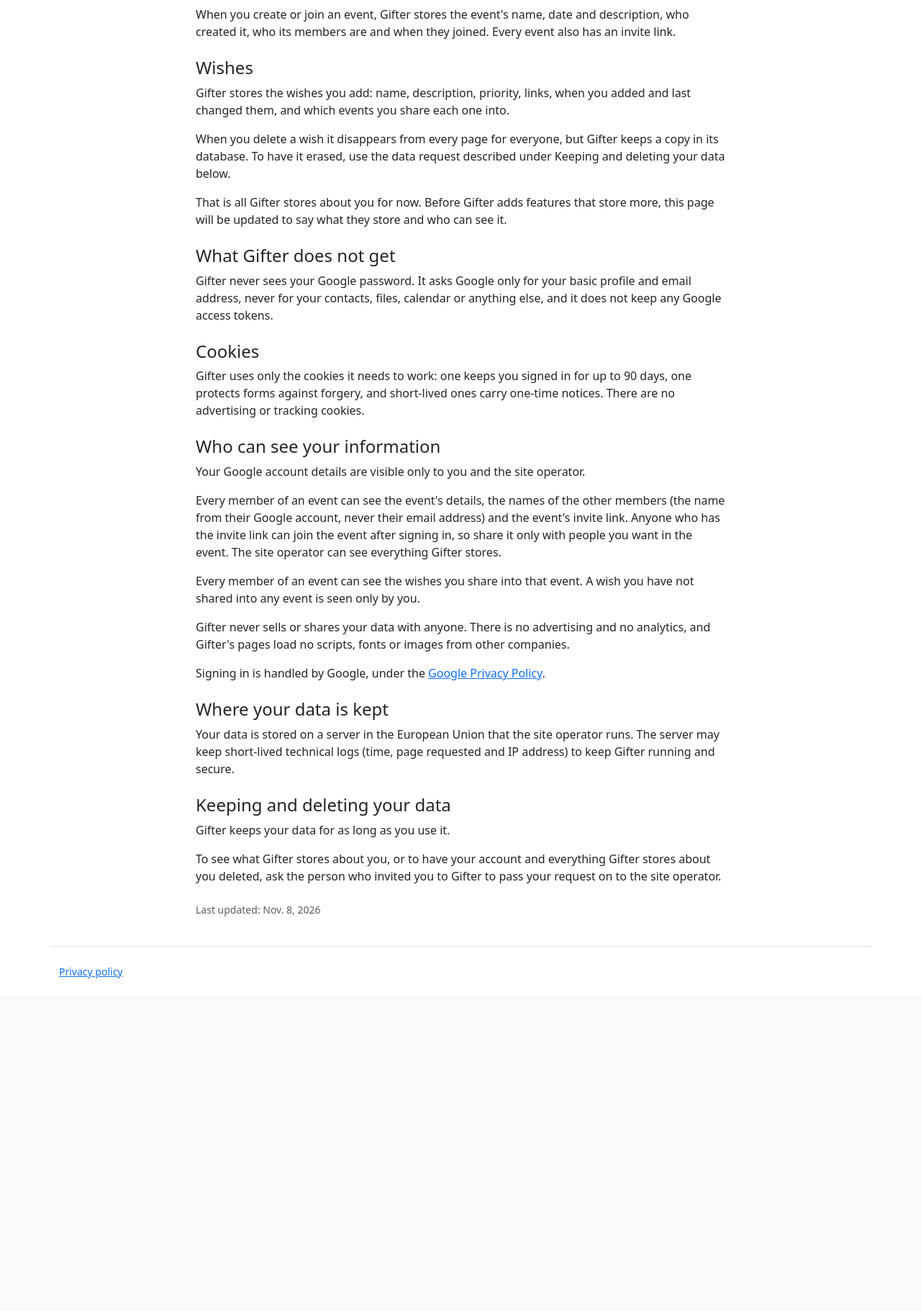
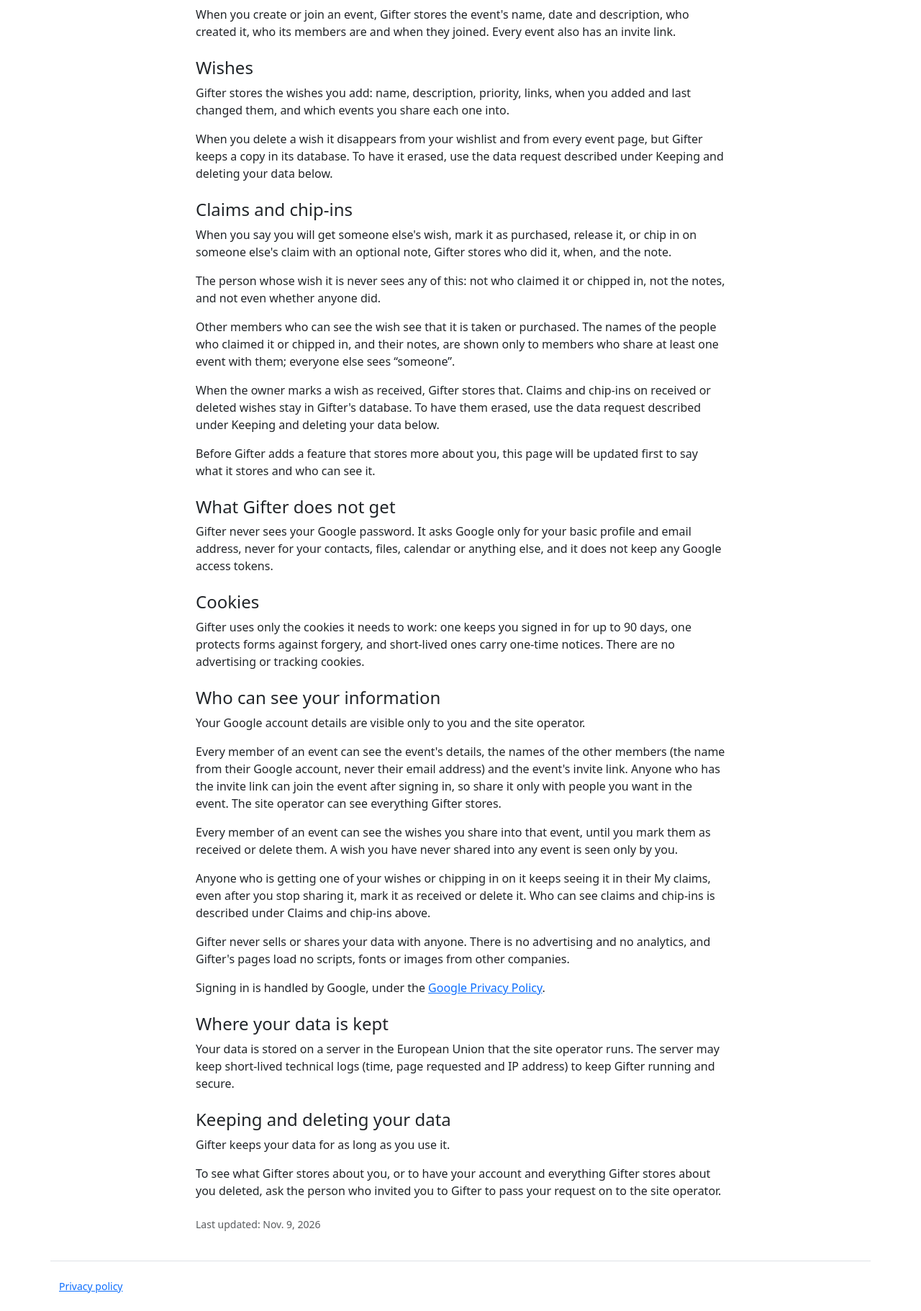
Before and after one commit to ciakval/gifter, a Django app: page /privacy/ in a window 1280 px wide. Shown: the part 456-2277 px from the top of the page at 72% size. Before the commit the page ends 1815 px from the top, so only its background shows below. Run offline with Django 5.2, Linux system fonts and the light colour scheme; some libraries are stand-ins or nearby versions.

Commit message:
feat(03-02): privacy policy covers claims and chip-ins, smoke check for /claims/
- new Claims and chip-ins section; completeness and deleted-for-everyone sentences retired
- who-can-see names claimers and contributors as the exception
- PRIVACY_POLICY_UPDATED bumped with the policy change
- smoke check (n), DEPLOYMENT.md privacy rule and secrecy-gate line

Co-Authored-By: Claude Sonnet 5.5 <noreply@anthropic.com>

```diff
--- a/gifter/templates/gifter/privacy.html
+++ b/gifter/templates/gifter/privacy.html
@@ -14,8 +14,14 @@
       <p>{% translate "When you create or join an event, Gifter stores the event's name, date and description, who created it, who its members are and when they joined. Every event also has an invite link." %}</p>
       <h2 class="h4 mt-4">{% translate "Wishes" %}</h2>
       <p>{% translate "Gifter stores the wishes you add: name, description, priority, links, when you added and last changed them, and which events you share each one into." %}</p>
-      <p>{% translate "When you delete a wish it disappears from every page for everyone, but Gifter keeps a copy in its database. To have it erased, use the data request described under Keeping and deleting your data below." %}</p>
-      <p>{% translate "That is all Gifter stores about you for now. Before Gifter adds features that store more, this page will be updated to say what they store and who can see it." %}</p>
+      <p>{% translate "When you delete a wish it disappears from your wishlist and from every event page, but Gifter keeps a copy in its database. To have it erased, use the data request described under Keeping and deleting your data below." %}</p>
+
+      <h2 class="h4 mt-4">{% translate "Claims and chip-ins" %}</h2>
+      <p>{% translate "When you say you will get someone else's wish, mark it as purchased, release it, or chip in on someone else's claim with an optional note, Gifter stores who did it, when, and the note." %}</p>
+      <p>{% translate "The person whose wish it is never sees any of this: not who claimed it or chipped in, not the notes, and not even whether anyone did." %}</p>
+      <p>{% translate "Other members who can see the wish see that it is taken or purchased. The names of the people who claimed it or chipped in, and their notes, are shown only to members who share at least one event with them; everyone else sees “someone”." %}</p>
+      <p>{% translate "When the owner marks a wish as received, Gifter stores that. Claims and chip-ins on received or deleted wishes stay in Gifter's database. To have them erased, use the data request described under Keeping and deleting your data below." %}</p>
+      <p>{% translate "Before Gifter adds a feature that stores more about you, this page will be updated first to say what it stores and who can see it." %}</p>
 
       <h2 class="h4 mt-4">{% translate "What Gifter does not get" %}</h2>
       <p>{% translate "Gifter never sees your Google password. It asks Google only for your basic profile and email address, never for your contacts, files, calendar or anything else, and it does not keep any Google access tokens." %}</p>
@@ -26,7 +32,8 @@
       <h2 class="h4 mt-4">{% translate "Who can see your information" %}</h2>
       <p>{% translate "Your Google account details are visible only to you and the site operator." %}</p>
       <p>{% translate "Every member of an event can see the event's details, the names of the other members (the name from their Google account, never their email address) and the event's invite link. Anyone who has the invite link can join the event after signing in, so share it only with people you want in the event. The site operator can see everything Gifter stores." %}</p>
-      <p>{% translate "Every member of an event can see the wishes you share into that event. A wish you have not shared into any event is seen only by you." %}</p>
+      <p>{% translate "Every member of an event can see the wishes you share into that event, until you mark them as received or delete them. A wish you have never shared into any event is seen only by you." %}</p>
+      <p>{% translate "Anyone who is getting one of your wishes or chipping in on it keeps seeing it in their My claims, even after you stop sharing it, mark it as received or delete it. Who can see claims and chip-ins is described under Claims and chip-ins above." %}</p>
       <p>{% translate "Gifter never sells or shares your data with anyone. There is no advertising and no analytics, and Gifter's pages load no scripts, fonts or images from other companies." %}</p>
       <p>{% blocktranslate trimmed %}Signing in is handled by Google, under the <a href="https://policies.google.com/privacy" rel="noopener noreferrer">Google Privacy Policy</a>.{% endblocktranslate %}</p>
 
--- a/gifter/views.py
+++ b/gifter/views.py
@@ -22,7 +22,7 @@ from .models import Event, Membership, Wish
 
 # Bump whenever privacy.html changes. The policy must be updated BEFORE a feature that
 # stores or shows new kinds of data ships (see DEPLOYMENT.md).
-PRIVACY_POLICY_UPDATED = datetime.date(2026, 11, 8)
+PRIVACY_POLICY_UPDATED = datetime.date(2026, 11, 9)
 
 
 def _landing_path(**params):
```
Also changed, not shown: DEPLOYMENT.md (+5 -2 lines), 1 other file.
